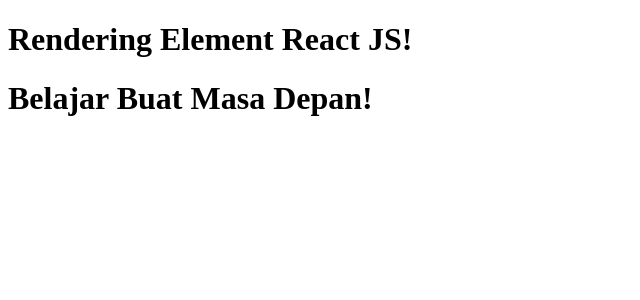
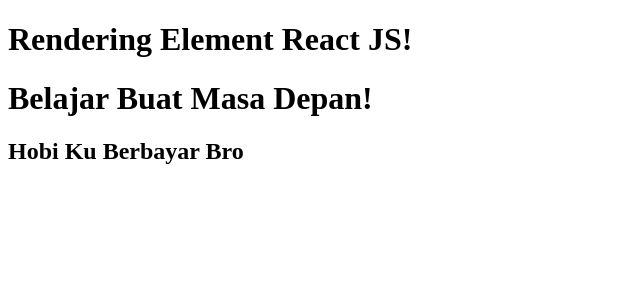
Before and after one commit to Sigit-Wasis/React-js, a React (Create React App) app in the folder NC/hello-react/: page / in a window 1280 px wide. Shown: the top 300 px of the page, without its empty margins (0-640 px from the left). Built offline with nearby package versions, Linux system fonts and the light colour scheme.

Commit message:
resting cmmmit

```diff
--- a/NC/hello-react/src/App.js
+++ b/NC/hello-react/src/App.js
@@ -5,6 +5,7 @@
     <div>
       <h1>Rendering Element React JS!</h1>
       <h1>Belajar Buat Masa Depan!</h1>
+      <h2>Hobi Ku Berbayar Bro</h2>
     </div>
   );
 }
```
